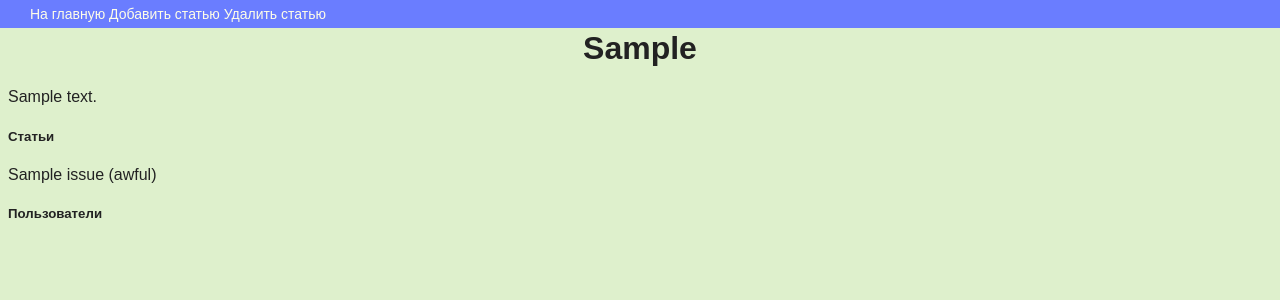
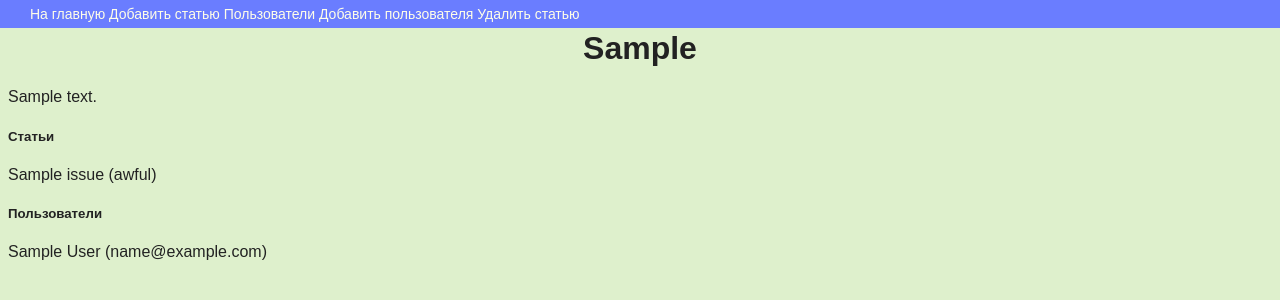
Before and after one commit to nomad696/python_group_2_homework_43_Omar_Dairov, a Django app: page /article/1 in a window 1280 px wide. Shown: the top 300 px of the page. Run offline with Django 3.2, Linux system fonts and the light colour scheme; tables that the repository leaves empty hold one stand-in row (values such as "Sample post").

Commit message:
создал списки пользователей и статей

```diff
--- a/source/main/urls.py
+++ b/source/main/urls.py
@@ -15,12 +15,16 @@ Including another URLconf
 """
 from django.contrib import admin
 from django.urls import path
-from webapp.views import ArticleListView, ArticleDetailView, CreateArticleView, DeleteArticleView
+from webapp.views import ArticleListView, ArticleDetailView, CreateArticleView, DeleteArticleView, UserListView, UserDetailView, UserCreateView, UserDeleteView
 
 urlpatterns = [
     path('admin/', admin.site.urls),
     path('', ArticleListView.as_view(), name='article_list'),
     path('article/<int:pk>', ArticleDetailView.as_view(), name='article_detail'),
     path('article/create', CreateArticleView.as_view(), name='create_article'),
-    path('article/<int:pk>/delete_article', DeleteArticleView.as_view(), name='remove_article')
+    path('article/<int:pk>/delete_article', DeleteArticleView.as_view(), name='remove_article'),
+    path('user/', UserListView.as_view(), name='user_list'),
+    path('user/<int:pk>', UserDetailView.as_view(), name='user_detail'),
+    path('user/create', UserCreateView.as_view(), name='user_create'),
+    path('user/<int:pk>/delete_user', UserDeleteView.as_view(), name='user_delete')
 ]
--- a/source/webapp/templates/article_detail.html
+++ b/source/webapp/templates/article_detail.html
@@ -3,7 +3,7 @@
 
 
 {% block menu %}
-<li><a href="{% url 'remove_article' %}">Удалить статью</a></li>
+<li><a href="{% url 'remove_article' article.pk %}">Удалить статью</a></li>
 {% endblock %}
 
 
@@ -15,7 +15,7 @@
         <p>{{ issue.title }} ({{ issue.status }})</p>
     {% endfor %}
     <h5>Пользователи</h5>
-    {% for user in articl.users.all %}
+    {% for user in article.users.all %}
         <p>{{ user.first_name }} {{ user.last_name }} ({{ user.email }})</p>
     {% endfor %}
 {% endblock %}
--- a/source/webapp/templates/article_list.html
+++ b/source/webapp/templates/article_list.html
@@ -1,11 +1,9 @@
 {% extends 'base.html' %}
 {% block title %}Статьи{% endblock %}
-
 
 {% block content %}
     {% for article in article_list %}
         <h4><a href="{% url 'article_detail' article.pk %}">{{ article.article }}</a></h4>
-        <p>{{ article.description }}</p>
         <hr>
     {% endfor %}
 {% endblock %}
--- a/source/webapp/templates/base.html
+++ b/source/webapp/templates/base.html
@@ -14,6 +14,9 @@
         <ul class="menu">
             <li><a href="{% url 'article_list' %}">На главную</a></li>
             <li><a href="{% url 'create_article' %}">Добавить статью</a></li>
+            <li><a href="{% url 'user_list' %}">Пользователи</a></li>
+            <li><a href="{% url 'user_create' %}">Добавить пользователя</a></li>
+
             {% block menu %}{% endblock %}
         </ul>
     </nav>
--- a/source/webapp/views.py
+++ b/source/webapp/views.py
@@ -1,7 +1,7 @@
 from django.urls import reverse, reverse_lazy
 from django.views.generic import ListView, DetailView, CreateView, DeleteView
-from webapp.models import Article
-from webapp.forms import ArticleForm
+from webapp.models import Article, User
+from webapp.forms import ArticleForm, UserForm
 
 
 
@@ -25,3 +25,24 @@ class DeleteArticleView(DeleteView):
     model = Article
     template_name = 'delete_article.html'
     success_url = reverse_lazy('article_list')
+
+class UserListView(ListView):
+    model = User
+    template_name = 'user_list.html'
+
+class UserDetailView(DetailView):
+    model = User
+    template_name = 'user_detail.html'
+
+class UserCreateView(CreateView):
+    model = User
+    template_name = 'user_create.html'
+    form_class = UserForm
+
+    def get_success_url(self):
+        return reverse('user_detail', kwargs={ 'pk': self.object.pk})
+
+class UserDeleteView(DeleteView):
+    model = User
+    template_name = 'user_delete.html'
+    success_url = reverse_lazy('user_list')
```
Also changed, not shown: source/webapp/forms.py (+11 -5 lines), source/webapp/templates/user_create.html (added, +14 -0 lines), source/webapp/templates/user_delete.html (added, +14 -0 lines), source/webapp/templates/user_detail.html (added, +15 -0 lines), source/webapp/templates/user_list.html (added, +9 -0 lines).
